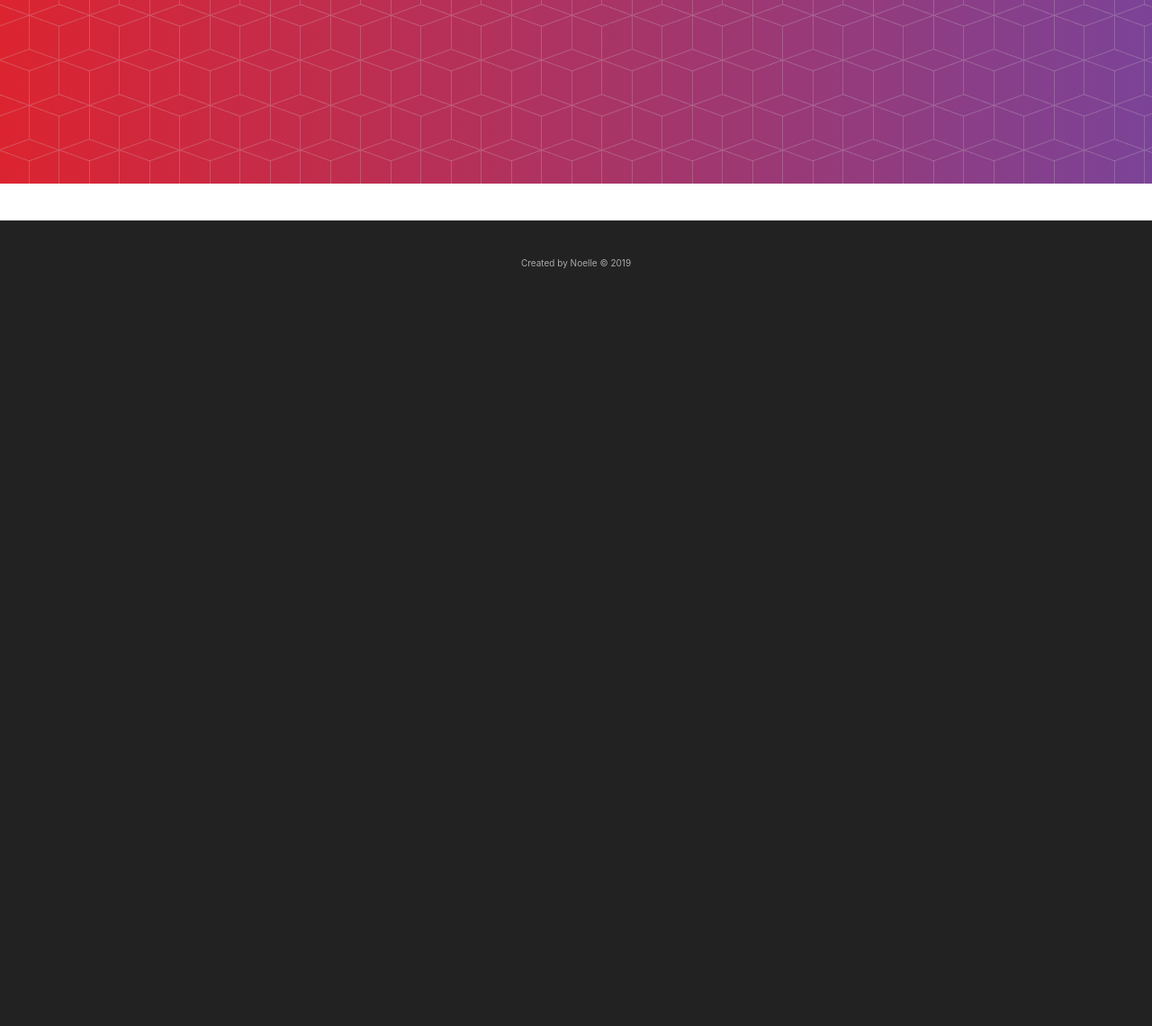
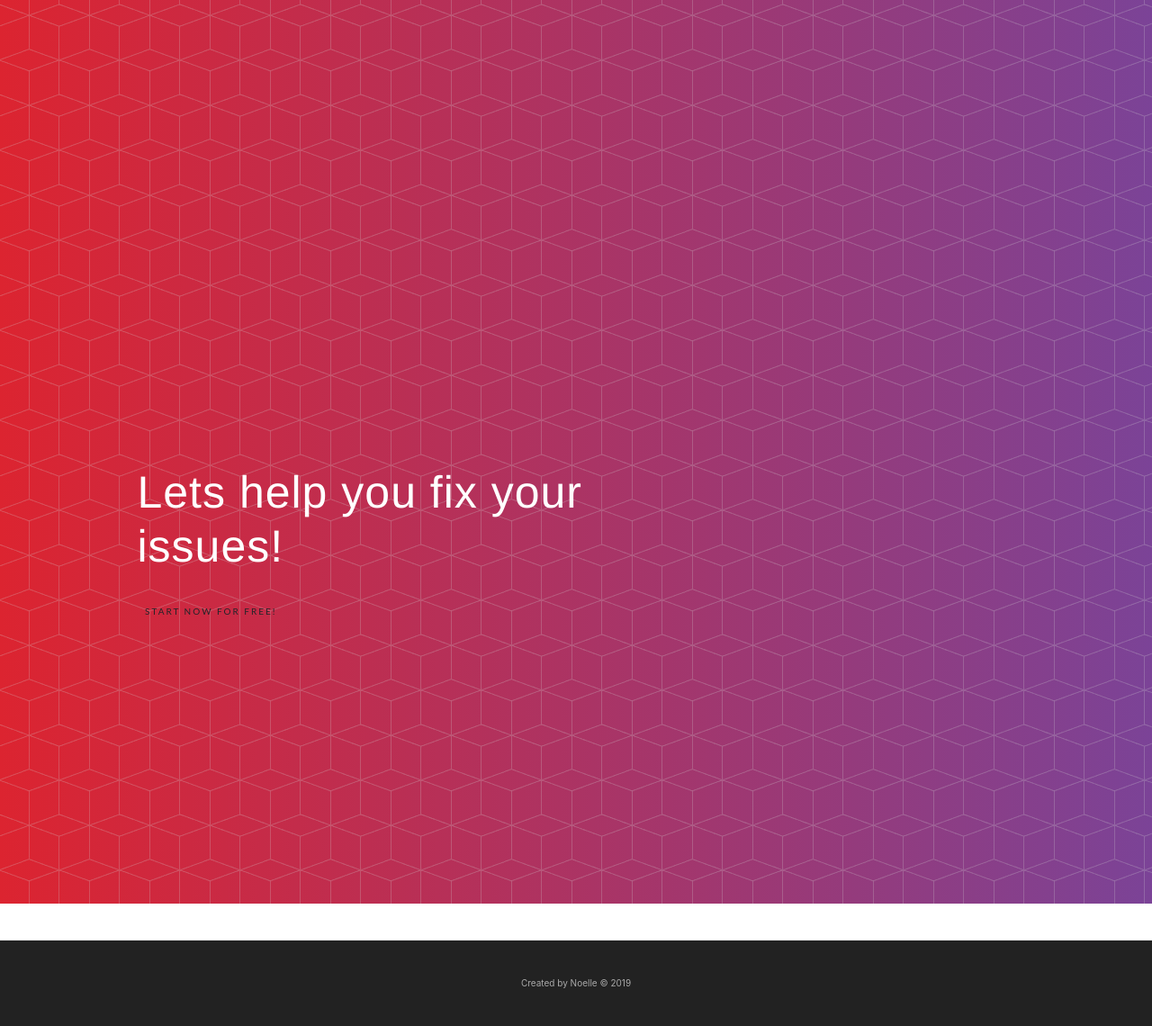
Before and after one commit to Code-Institute-Submissions/ecommerce-project, a Django app: page / in a window 1280 px wide. Shown: the part 646-1786 px from the top of the page at 90% size. Before the commit the page ends 944 px from the top, so only its background shows below. Run offline with Django 3.2, Linux system fonts and the light colour scheme; parts of the project's set-up code (start-up, migrations or seed data) failed here and were passed over; some libraries are stand-ins or nearby versions.

Commit message:
edited index.html

```diff
--- a/templates/index.html
+++ b/templates/index.html
@@ -1,5 +1,25 @@
 {% extends 'base.html' %}
 
 {% block content %}
+<!-- Masthead -->
+<header class="masthead">
+    <div class="container h-100">
+      <div class="row h-100">
+        <div class="col-lg-7 my-auto">
+          <div class="header-content mx-auto">
+            <h1 class="mb-5">Lets help you fix your issues!</h1>
+            <a href="#download" class="btn btn-outline btn-xl js-scroll-trigger">Start Now for Free!</a>
+          </div>
+        </div>
 
+                <div class="button">
+                  <!-- You can hook the "home button" to some JavaScript events or just remove it -->
+                </div>
+              </div>
+            </div>
+          </div>
+        </div>
+      </div>
+    </div>
+</header>
 {% endblock %}
```
